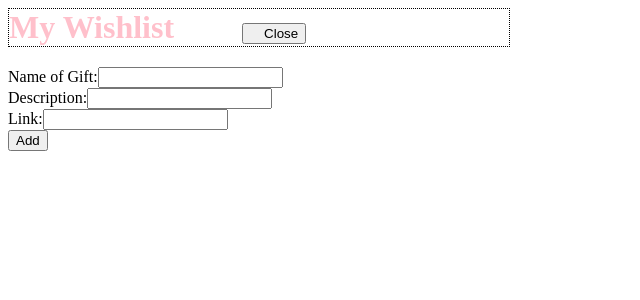
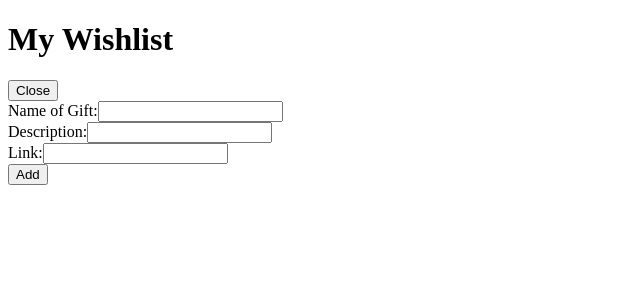
Before and after one commit to jenlee-tech/MyWishList, a React (Create React App) app: page / in a window 1280 px wide. Shown: the top 300 px of the page, without its empty margins (0-640 px from the left). Built offline with nearby package versions, Linux system fonts and the light colour scheme.

Commit message:
just reverted and checked out.

```diff
--- a/src/App.css
+++ b/src/App.css
@@ -5,25 +5,6 @@
 .App-logo {
   height: 40vmin;
   pointer-events: none;
-}
-
-header {
-    width: 500px;
-    border: 1px dotted black;
-    display: inline-block;
-    margin-bottom: 20px;
-}
-
-h1 {
-    display: inline;
-    margin: 0;
-    color: pink;
-}
-
-button {
-    display: inline;
-    padding-left: 20px;
-    margin-left: 60px;
 }
 
 @media (prefers-reduced-motion: no-preference) {
--- a/src/App.js
+++ b/src/App.js
@@ -11,9 +11,8 @@ function handleSubmit(e) {
 function App() {
     return (
     <div>
-        <header>
-          <h1> My Wishlist </h1> <button>Close</button>
-        </header>
+        <h1> My Wishlist </h1>
+        <button>Close</button>
         <form>
           <div>
             <label>Name of Gift:
--- a/src/index.css
+++ b/src/index.css
@@ -8,22 +8,3 @@ body {
 code {
     font-family: source-code-pro, Menlo, Monaco, Consolas, 'Courier New', monospace;
 }
-
-header {
-    width: 500px;
-    border: 1px dotted black;
-    display: inline-block;
-    margin-bottom: 20px;
-}
-
-h1 {
-    display: inline;
-    margin: 0;
-    color: pink;
-}
-
-button {
-    display: inline;
-    padding-left: 20px;
-    margin-left: 60px;
-}
```
Lines whose indentation alone changed are shown as unchanged.
